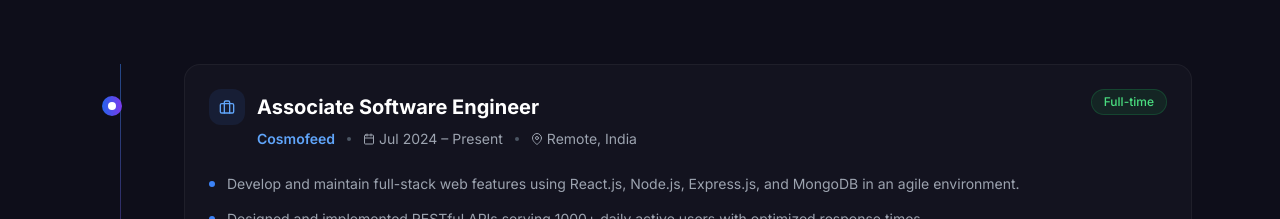
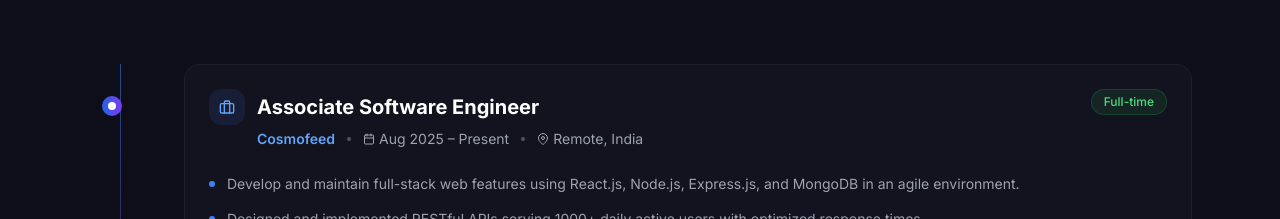
Before and after one commit to piyushp0710/PortfolioPiyush, a React (Vite) app: page / in a window 1280 px wide. Shown: the part 2769-2988 px from the top of the page. Built offline with nearby package versions, Linux system fonts and the light colour scheme.

Commit message:
fix: update work experience start date to Aug 2025
Co-Authored-By: Claude Sonnet 4.6 <noreply@anthropic.com>

```diff
--- a/src/components/Experience.jsx
+++ b/src/components/Experience.jsx
@@ -8,7 +8,7 @@ const experiences = [
     role: 'Associate Software Engineer',
     company: 'Cosmofeed',
     type: 'Full-time',
-    duration: 'Jul 2024 – Present',
+    duration: 'Aug 2025 – Present',
     location: 'Remote, India',
     points: [
       'Develop and maintain full-stack web features using React.js, Node.js, Express.js, and MongoDB in an agile environment.',
```
